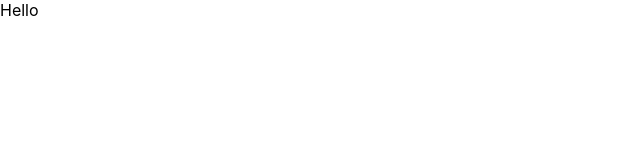
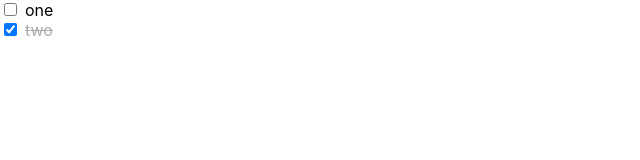
Before and after one commit to christianblos/demo-todo-app, a React (Create React App) app: page / in a window 1280 px wide. Shown: the top 160 px of the page, without its empty margins (0-640 px from the left). Built offline with nearby package versions, Linux system fonts and the light colour scheme; the HTML template or start-up script is replaced by a standard one.

Commit message:
added TodoEntry component

```diff
--- a/src/App.tsx
+++ b/src/App.tsx
@@ -1,10 +1,12 @@
 import React, {Component} from 'react';
+import {TodoEntry} from './components/TodoEntry/TodoEntry';
 
 class App extends Component {
     render() {
         return (
             <div>
-                Hello
+                <TodoEntry id={1} text={'one'} done={false} onToggleDone={() => console.log(1)}/>
+                <TodoEntry id={2} text={'two'} done={true} onToggleDone={() => console.log(2)}/>
             </div>
         );
     }
--- /dev/null
+++ b/src/components/TodoEntry/TodoEntry.module.css
@@ -0,0 +1,8 @@
+.checkbox {
+    margin-right: .5rem;
+}
+
+.done {
+    text-decoration: line-through;
+    color: #aaa;
+}
--- /dev/null
+++ b/src/components/TodoEntry/TodoEntry.tsx
@@ -0,0 +1,23 @@
+import React from 'react';
+import styles from './TodoEntry.module.css';
+
+interface Props {
+    id: number;
+    text: string;
+    done: boolean;
+    onToggleDone: () => void;
+}
+
+export function TodoEntry(props: Props) {
+    return (
+        <div className={props.done ? styles.done : ''}>
+            <input
+                type="checkbox"
+                className={styles.checkbox}
+                checked={props.done}
+                onChange={props.onToggleDone}
+            />
+            {props.text}
+        </div>
+    );
+}
```
